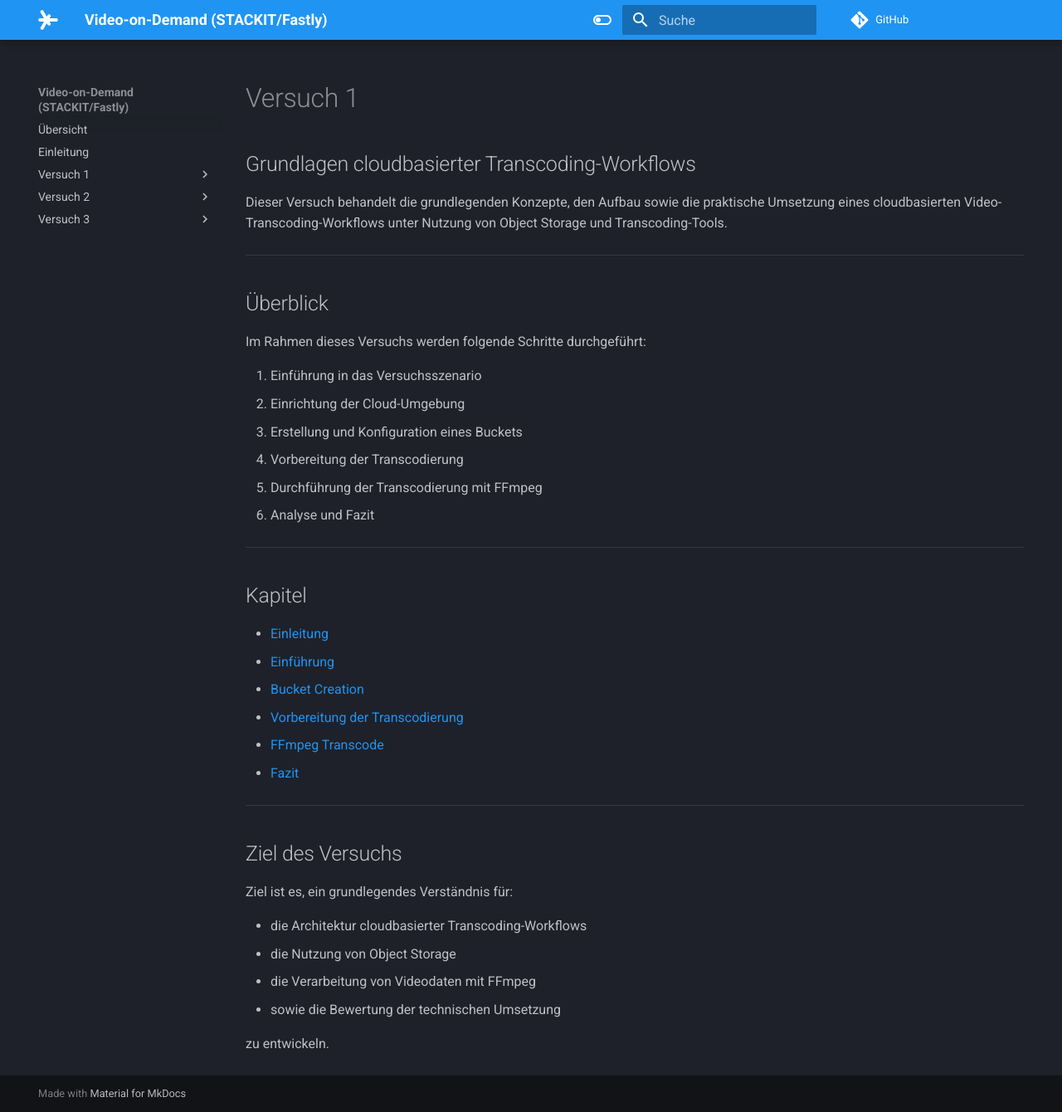
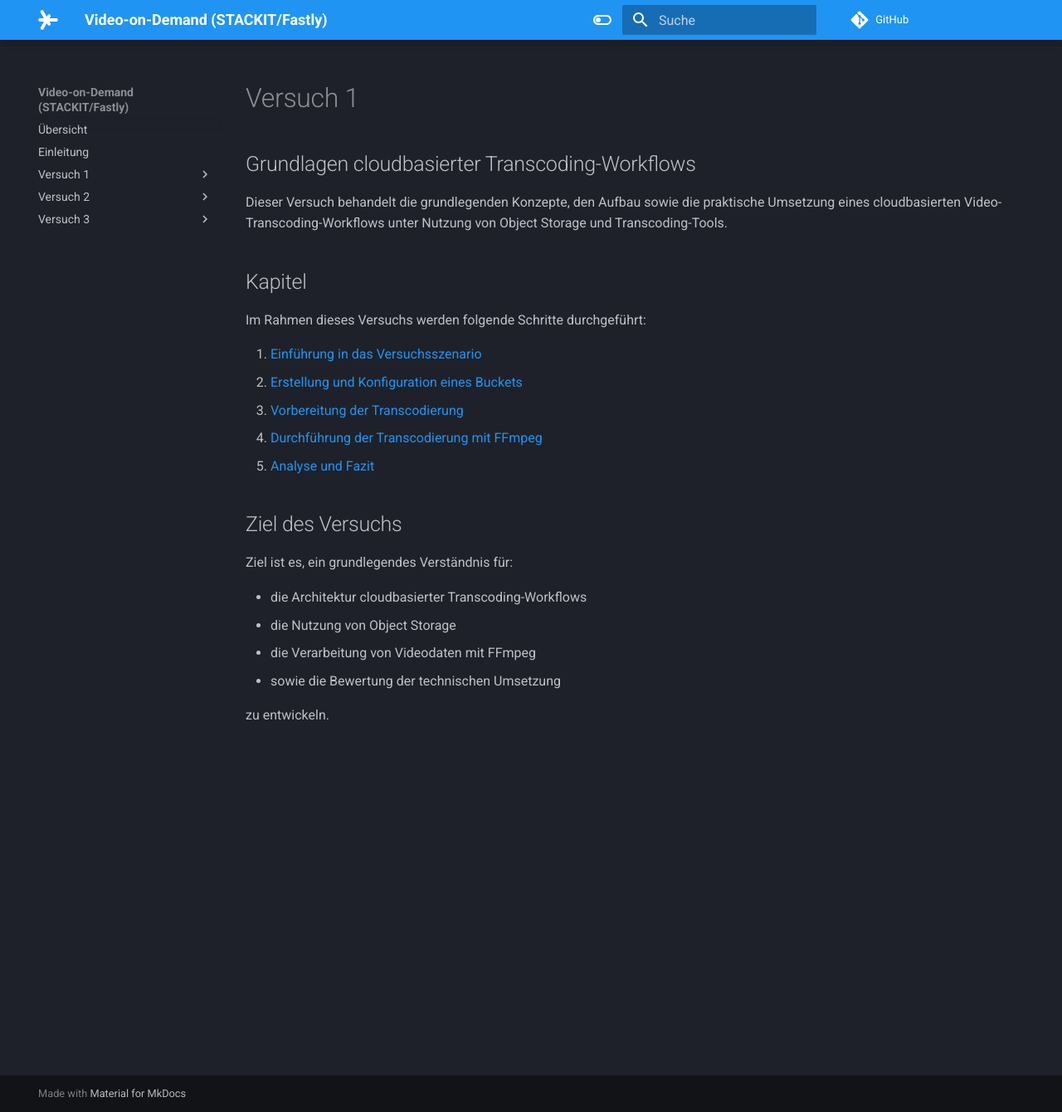
Before and after one commit to wruppelx/mvs-stackit-exercise, an MkDocs documentation site: the page built from docs/versuch1/index.md, in a window 1280 px wide and 1340 px high. Shown: the whole window at 83% size. Built offline with MkDocs 1.6.1 and Material for MkDocs 9.7.7, drawn with Linux system fonts in a browser that asks for light colours; comment, search, counter and statistics services are not loaded.

Commit message:
index files eliminated

```diff
--- a/docs/versuch1/index.md
+++ b/docs/versuch1/index.md
@@ -1,40 +1,20 @@
----
-layout: default
-title: Versuch 1
-prev: /docs/Versuch1/
-next: /docs/Versuch2/01-einfuehrung/
----
-
 # Versuch 1
 ## Grundlagen cloudbasierter Transcoding-Workflows
 
 Dieser Versuch behandelt die grundlegenden Konzepte, den Aufbau sowie die praktische Umsetzung eines cloudbasierten Video-Transcoding-Workflows unter Nutzung von Object Storage und Transcoding-Tools.
 
----
 
-## Überblick
+
+## Kapitel
 
 Im Rahmen dieses Versuchs werden folgende Schritte durchgeführt:
 
-1. Einführung in das Versuchsszenario
-2. Einrichtung der Cloud-Umgebung
-3. Erstellung und Konfiguration eines Buckets
-4. Vorbereitung der Transcodierung
-5. Durchführung der Transcodierung mit FFmpeg
-6. Analyse und Fazit
+1. [Einführung in das Versuchsszenario](01-einfuehrung.md)
+2. [Erstellung und Konfiguration eines Buckets](02-BucketCreation.md)
+3. [Vorbereitung der Transcodierung](03-VorbereitungTranscodierung.md)
+4. [Durchführung der Transcodierung mit FFmpeg](04-ffmpegtranscode.md)
+5. [Analyse und Fazit](05-fazit stackit.md)
 
----
-
-## Kapitel
-
-- [Einleitung](00-einleitung.md)
-- [Einführung](01-einfuehrung.md)
-- [Bucket Creation](02-BucketCreation.md)
-- [Vorbereitung der Transcodierung](03-VorbereitungTranscodierung.md)
-- [FFmpeg Transcode](04-ffmpegtranscode.md)
-- [Fazit](05-fazit stackit.md)
-
----
 
 ## Ziel des Versuchs
 
```
Also changed, not shown: docs/versuch1/01-einfuehrung.md (+22 -6 lines), docs/versuch2/index.md (deleted, +0 -50 lines), docs/versuch3/01-einfuehrung.md (+13 -13 lines), docs/versuch3/index.md (deleted, +0 -50 lines), index.md (deleted, +0 -38 lines), docs/einleitung.md (renamed from einleitung.md).
